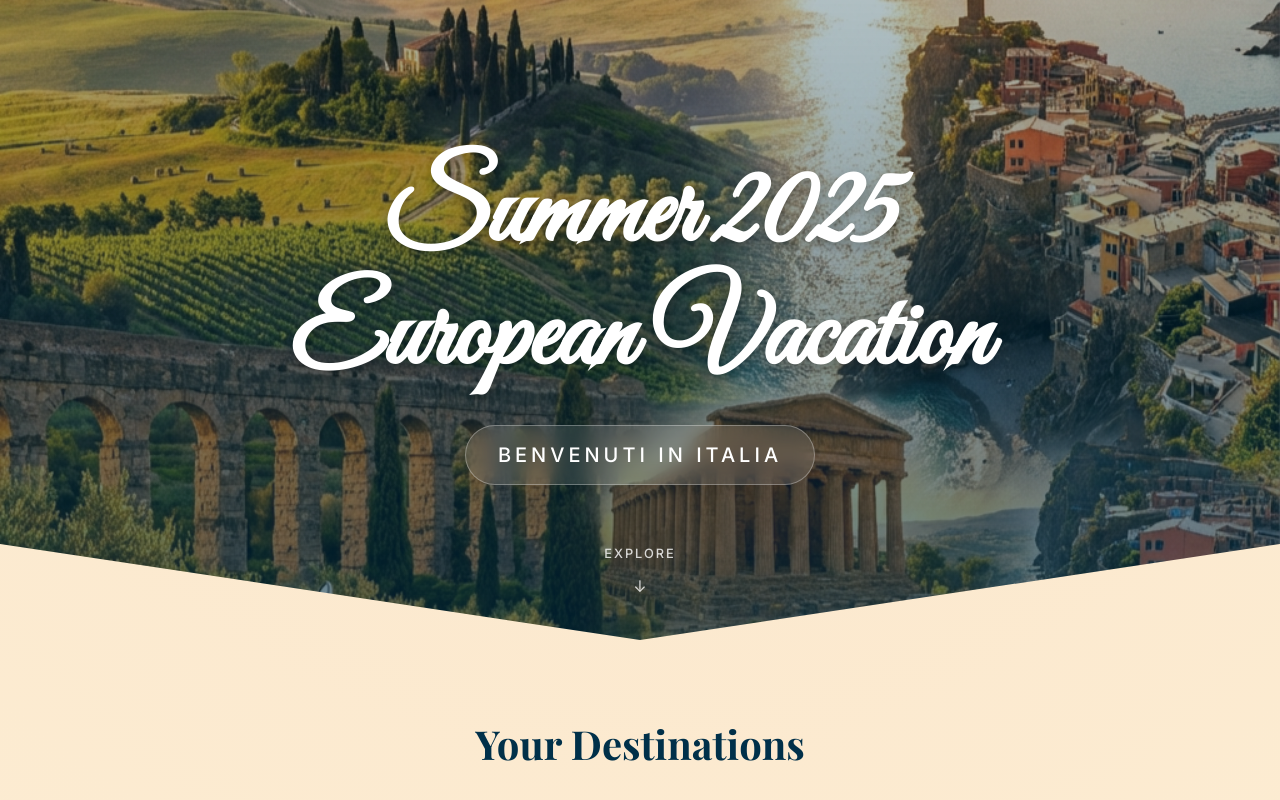
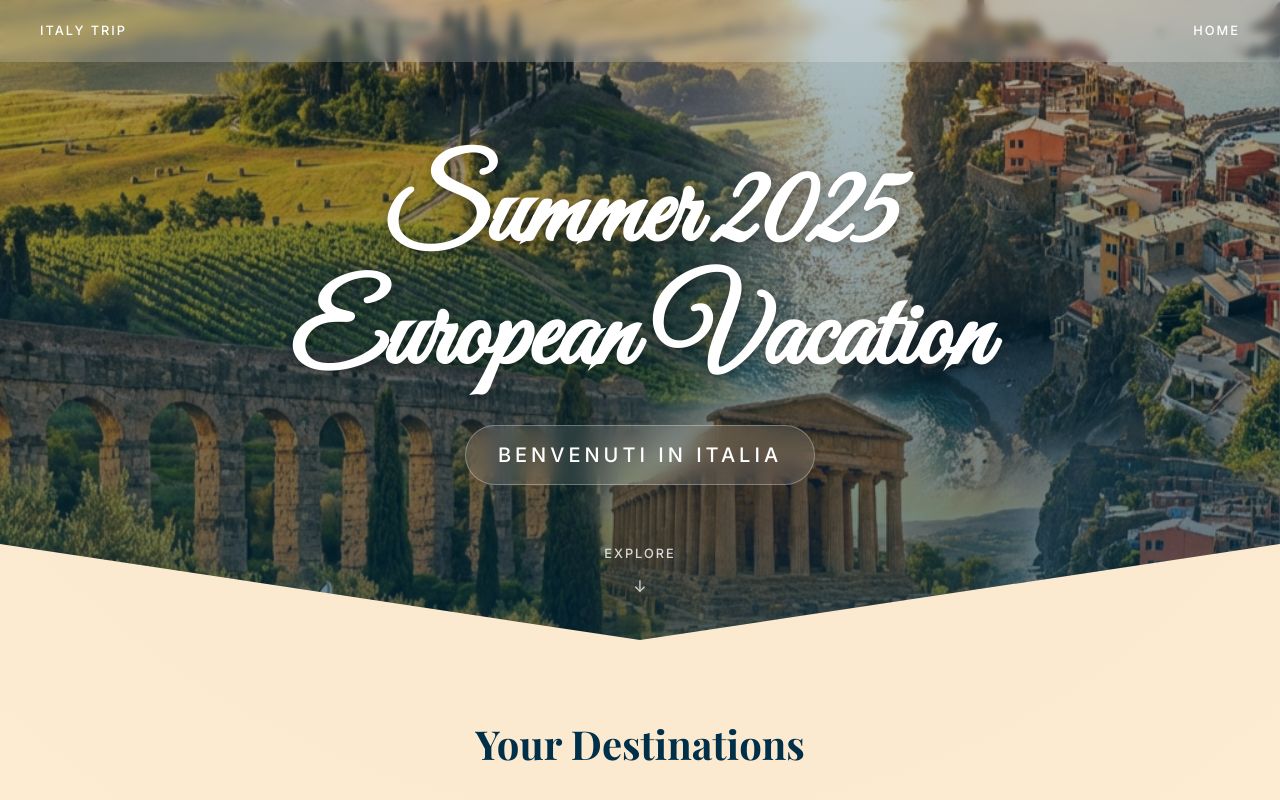
Before and after one commit to BigPapasan/ItalyWebSite-2, a plain HTML site: page docs/index.html in a window 1280 px wide. Shown: the top 800 px of the page. Drawn offline with nearby package versions, Linux system fonts and the light colour scheme.

Commit message:
Updated header test

```diff
--- a/docs/css/style.css
+++ b/docs/css/style.css
@@ -563,3 +563,40 @@ a {
         font-size: 0.75rem;
     }
 }
+/* Persistent Header */
+.persistent-header {
+    position: fixed;
+    top: 0;
+    left: 0;
+    width: 100%;
+    z-index: 1000;
+    display: flex;
+    justify-content: space-between;
+    padding: 20px 40px;
+    background: rgba(255, 255, 255, 0.1);
+    backdrop-filter: blur(5px);
+    -webkit-backdrop-filter: blur(5px);
+    color: var(--color-white);
+    font-size: 0.8rem;
+    text-transform: uppercase;
+    letter-spacing: 2px;
+    font-weight: 500;
+    transition: background 0.3s ease;
+}
+
+.persistent-header:hover {
+    background: rgba(255, 255, 255, 0.2);
+}
+
+@media (max-width: 768px) {
+    .persistent-header {
+        padding: 16px 20px;
+    }
+}
+
+@media (max-width: 480px) {
+    .persistent-header {
+        padding: 12px 16px;
+        font-size: 0.7rem;
+    }
+}
--- a/docs/js/app.js
+++ b/docs/js/app.js
@@ -4,6 +4,10 @@ const app = document.getElementById('app');
 
 function renderHome() {
   app.innerHTML = `
+    <div class="persistent-header">
+      <span>Italy Trip</span>
+      <span onclick="navigateTo('')" style="cursor: pointer;">Home</span>
+    </div>
     <div class="hero">
       <div class="hero-bg" style="background-image: url('images/italy_hero.png')"></div>
       <div class="hero-content">
@@ -44,6 +48,10 @@ function renderLocation(locationId) {
   }
 
   app.innerHTML = `
+    <div class="persistent-header">
+      <span>${location.name}</span>
+      <span onclick="navigateTo('')" style="cursor: pointer;">Home</span>
+    </div>
     <div class="hero">
       <div class="hero-bg" style="background-image: url('${location.imageName}')"></div>
       <a onclick="navigateTo('')" class="back-button">← Back</a>
```
